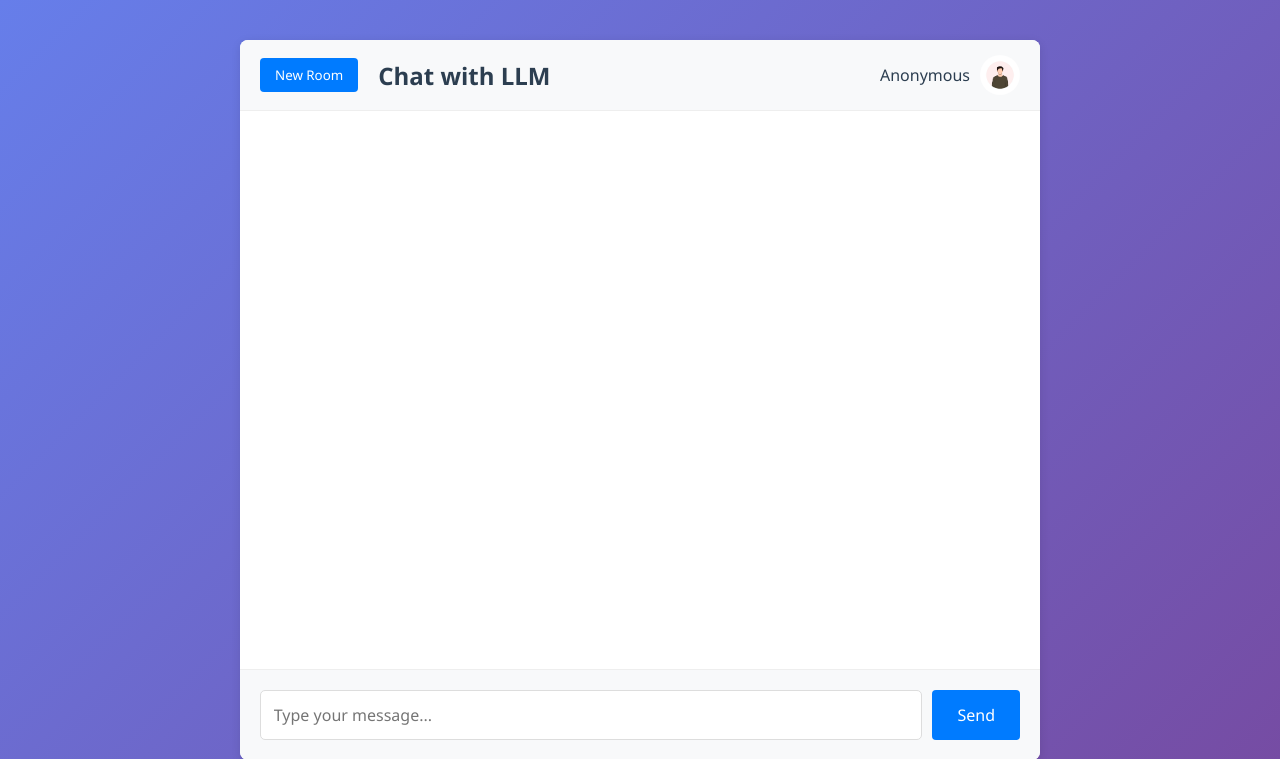
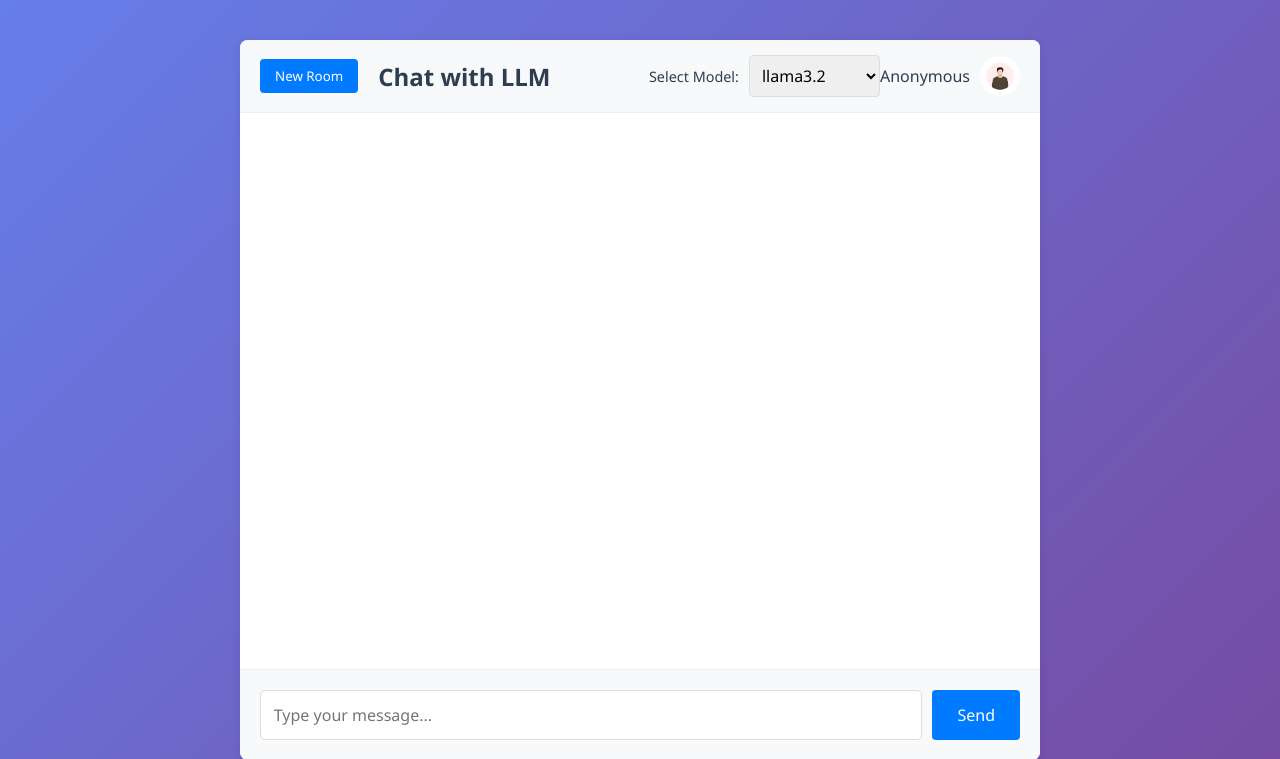
Before and after one commit to AayushMS/chatapp, a Django app: page /llm/chat/ in a window 1280 px wide. Shown: the top 759 px of the page. Run offline with Django 5.2, Linux system fonts and the light colour scheme.

Commit message:
functions complete

```diff
--- a/chat/templates/chat/home.html
+++ b/chat/templates/chat/home.html
@@ -27,7 +27,10 @@
 
                 <button type="submit" class="join-btn">Join Chat Room</button>
             </form>
-            <a href="{% url 'chat:llm_chat' %}" class="join-btn">Chat with LLM</a>
+            <div class="chat-with-llm">
+                <a href="{% url 'chat:llm_chat' %}" class="join-btn">Chat with LLM</a>
+            </div>
+
         </div>
     </div>
     <script>
--- a/chat/templates/chat/llm_chat.html
+++ b/chat/templates/chat/llm_chat.html
@@ -25,6 +25,14 @@
                 <button class="new-room-btn" onclick="window.location.href='/'">New Room</button>
                 <div class="room-info">
                     <h2>Chat with LLM</h2>
+                </div>
+                <div class="model-selector">
+                    <label for="model-select">Select Model:</label>
+                    <select id="model-select">
+                        {% for model in llm_models %}
+                            <option value="{{model}}">{{model}}</option>
+                        {% endfor %}
+                    </select>
                 </div>
                 <div class="user-info">
                     <span>{{ username }}</span>
@@ -81,6 +89,7 @@
     `;
     document.querySelector('#chat-log').appendChild(botMessageElement);
     const botMessageText = botMessageElement.querySelector('.message-bubble');
+    const selectedModel = document.getElementById('model-select').value;
 
     // Send message to the server
     fetch('/llm/chat/', {
@@ -93,6 +102,7 @@
             'message': message,
             'username': username,
             'profile_picture': userAvatar,
+            'model': selectedModel,
         }),
     })
     .then(response => {
--- a/chat/views.py
+++ b/chat/views.py
@@ -3,8 +3,13 @@ import time
 import ollama
 import requests
 from django.shortcuts import render, redirect
-from django.http import JsonResponse, StreamingHttpResponse
+from django.http import HttpResponse, JsonResponse, StreamingHttpResponse
 
+LLM_MODELS = [
+    'llama3.2',
+    'deepseek-r1',
+    'gpt-o1'
+]
 
 def home(request):
     return render(request, 'chat/home.html')
@@ -26,29 +31,32 @@ def llm_chat(request):
             body = json.loads(request.body)
             message = body.get('message')
             username = body.get('username', 'Anonymous')
+            model = body.get('model')
+            if model not in LLM_MODELS:
+                return HttpResponse('Invalid model', status=400)
 
             if message:
                 # Stream the LLM response
                 return StreamingHttpResponse(
-                    stream_llm_response(message),
+                    stream_llm_response(message, model),
                     content_type="text/plain"
                 )
             else:
-                return JsonResponse({'error': 'Message is required'}, status=400)
+                return HttpResponse('Message is required', status=400)
 
         except json.JSONDecodeError:
-            return JsonResponse({'error': 'Invalid JSON payload'}, status=400)
+            return HttpResponse('Invalid JSON payload', status=400)
 
     return render(request, 'chat/llm_chat.html', {
         'room_name': 'Chat with LLM',
-        'username': 'Anonymous'
+        'username': 'Anonymous',
+        'llm_models': LLM_MODELS
     })
 
 
-def stream_llm_response(prompt):
+def stream_llm_response(prompt, model):
 
     client = ollama.Client(host="http://127.0.0.1:11434")
-    model = 'llama3.2'
     stream = client.chat(
                 model=model,
                 messages=[{
@@ -58,4 +66,3 @@ def stream_llm_response(prompt):
                 stream=True)
     for chunk in stream:
         yield chunk['message']['content']
-        time.sleep(0.01)
--- a/static/css/chat.css
+++ b/static/css/chat.css
@@ -48,6 +48,28 @@
 
 .new-room-btn:hover {
     background: #0056b3;
+}
+
+.model-selector {
+    display: flex;
+    align-items: center;
+    gap: 10px;
+}
+
+.model-selector label {
+    font-weight: 500;
+    color: #2c3e50;
+}
+
+.model-selector select {
+    padding: 8px;
+    border: 1px solid #ddd;
+    border-radius: 4px;
+    font-size: 1rem;
+}
+
+.model-select{
+    margin-right: 10px;
 }
 
 .user-info {
--- a/static/css/style.css
+++ b/static/css/style.css
@@ -292,3 +292,10 @@ input:focus {
 .join-btn:active {
     transform: translateY(0);
 }
+
+.chat-with-llm {
+    display: flex;
+    flex-direction: column;
+    gap: 20px;
+    margin-top: 20px;
+}
```
Also changed, not shown: requirements.txt (added, +7 -0 lines), websockets/settings.py (+100 -1 lines), websockets/settings_new.py (deleted, +0 -100 lines).
